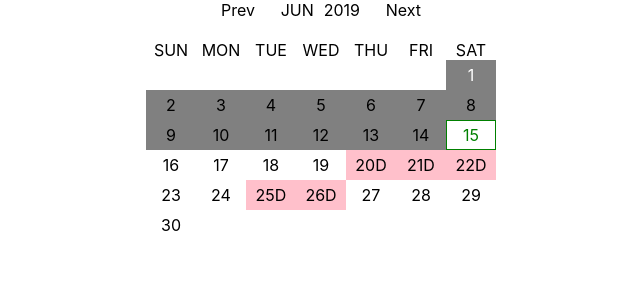
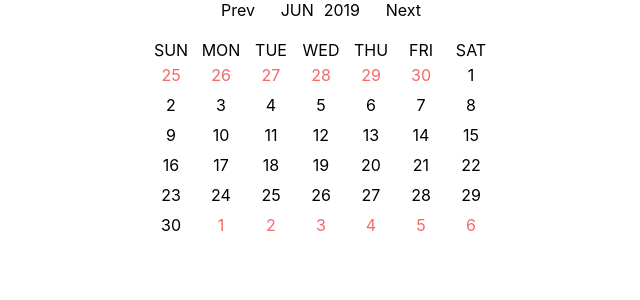
Before and after one commit to uzzol101/react-js-calender, a React (Create React App) app: page / in a window 1280 px wide. Shown: the top 300 px of the page, without its empty margins (319-959 px from the left). Built offline with nearby package versions, Linux system fonts and the light colour scheme.

Commit message:
grayout start offset and end offset days

```diff
--- a/src/Calender.jsx
+++ b/src/Calender.jsx
@@ -9,6 +9,11 @@ export default class Calender extends Component {
     this.disabledDaysMap = new Map();
     this.selectedDaysList = []
     this.disabledDaysList = []
+    this.daysOfCurrentMonths = []
+    this.offsetStartDays = []
+    this.offsetEndDays = []
+    this.calendarDays = []
+    this.TOTAL_CALENDAR_GRID = 42
     this.state = {
       selectedDays: [this.todaysDate],
       currentMonthYear: new Date()
@@ -44,7 +49,39 @@ export default class Calender extends Component {
       selectedDays: this.todaysDate
     });
   }
+  offsetStartingDays (startDayOfMonth) {
+    let { currentMonthYear } = this.state;
+    this.offsetStartDays = []
+    let year = currentMonthYear.getUTCFullYear()
+    let month = currentMonthYear.getMonth()
+    let pastDays = []
+    let daysFromPreviousMonth = new Date(
+      year,
+      month - 1,
+      0
+    ).getDate()
 
+    for (let d = daysFromPreviousMonth; d > (daysFromPreviousMonth - startDayOfMonth); d--) {
+      pastDays.push(
+        <div className="day gray-out">
+          <span>{d}</span>
+        </div>
+      )
+    }
+    this.offsetStartDays.push(...pastDays.reverse())
+
+  }
+  offsetEndingDays (totalCalendarColumn, columnFilledInDate) {
+    this.offsetEndDays = []
+    for (let d = 1; d <= (totalCalendarColumn - columnFilledInDate); d++) {
+      this.offsetEndDays.push(
+        <div className="day gray-out">
+        <span>{d}</span>
+      </div>
+      )
+    }
+
+  }
   calculateTimeIntervalInDay(fromdate, todate) {
     // miliseconds in a day
     let ms_per_day = 1000 * 60 * 60 * 24;
@@ -124,17 +161,25 @@ export default class Calender extends Component {
 
   daysOfMonth(month, year) {
     let numOfDays = new Date(year, month + 1, 0).getDate();
+    let calendarDays = []
+    this.daysOfCurrentMonths = []
     let firstDayofMonth = new Date(
       new Date(year, month, 1).getFullYear(),
       new Date(year, month, 1).getMonth(),
       1
     ).getDay();
-    // offset days till firstDayOfMonth
-    let days = [...Array.from(Array(firstDayofMonth).values())];
-    for (let d = 1; d <= numOfDays; d++) {
-      days.push(d);
+    // days of this current month
+    for (let day = 1; day <= numOfDays; day++) {
+      this.daysOfCurrentMonths.push(day)
     }
-    return days;
+    // offset starting days
+    this.offsetStartingDays(firstDayofMonth)
+    calendarDays.push(...this.offsetStartDays)
+    calendarDays.push(...this.daysOfCurrentMonths)
+    // offset ending days
+    this.offsetEndingDays(this.TOTAL_CALENDAR_GRID, calendarDays.length)
+    calendarDays.push(...this.offsetEndDays)
+    return calendarDays
   }
 
   prepareCalenderClassList(day) {
@@ -202,7 +247,7 @@ export default class Calender extends Component {
         {days.map((day, index) => (
           <div
             key={index}
-            className={this.prepareCalenderClassList(day)}
+            className="day"
             onClick={() => this.onDaySelect(day)}
           >
             {day}{this.disabledDaysList.includes(day)? <div>D</div>:  ""}
--- a/src/calender.scss
+++ b/src/calender.scss
@@ -6,7 +6,7 @@ body {
     width: 350px;
     margin: 0 auto;
     .firstday {
-        background:  orange;
+        // background:  orange;
         color:  #fff;
     }
     .today {
@@ -22,6 +22,9 @@ body {
     }
     .invalid {
         background: pink;
+    }
+    .gray-out {
+        color: #f76868
     }
     .weekdays {
         display: flex;
```
Also changed, not shown: 1 other file (tests, documents, lock files or other folders).
